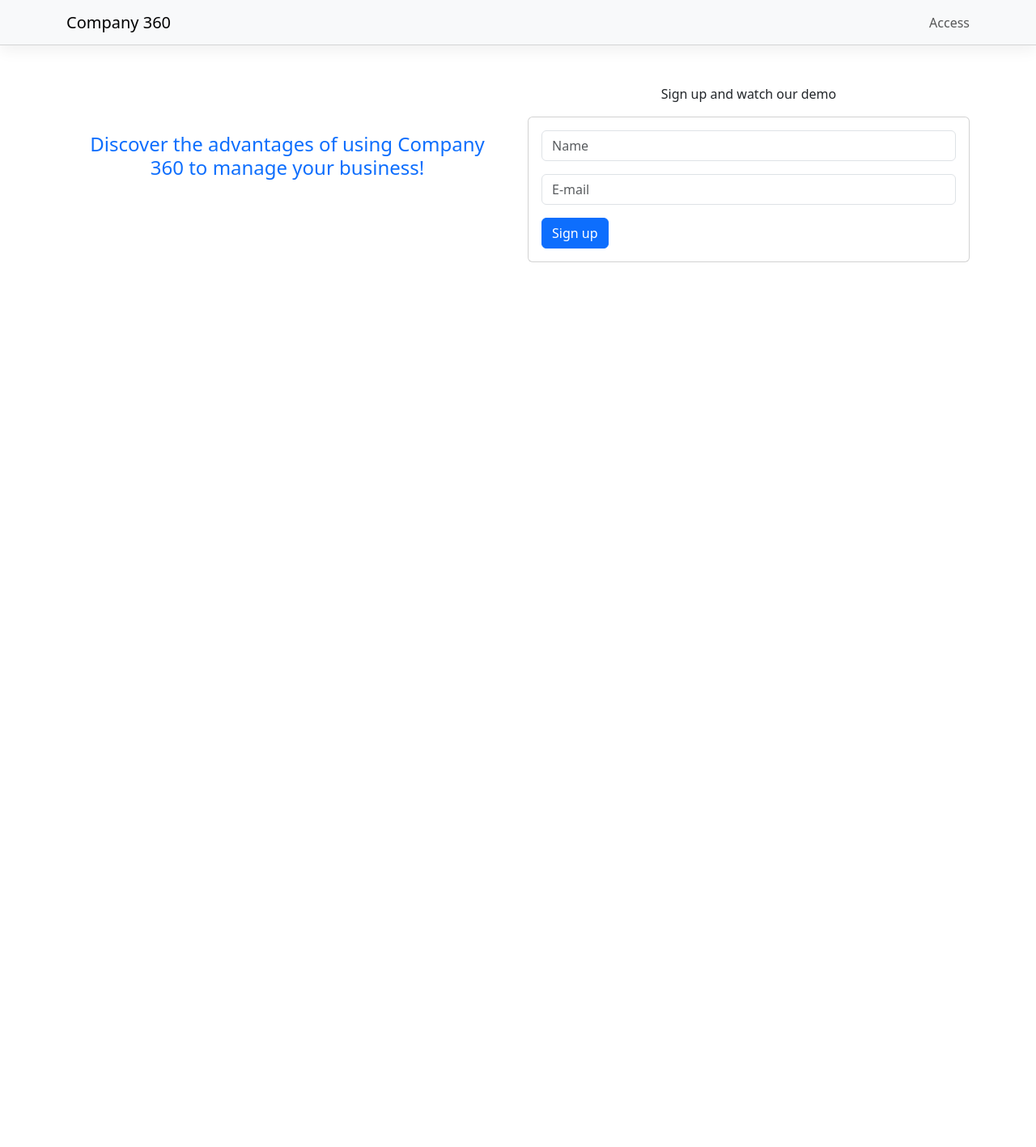
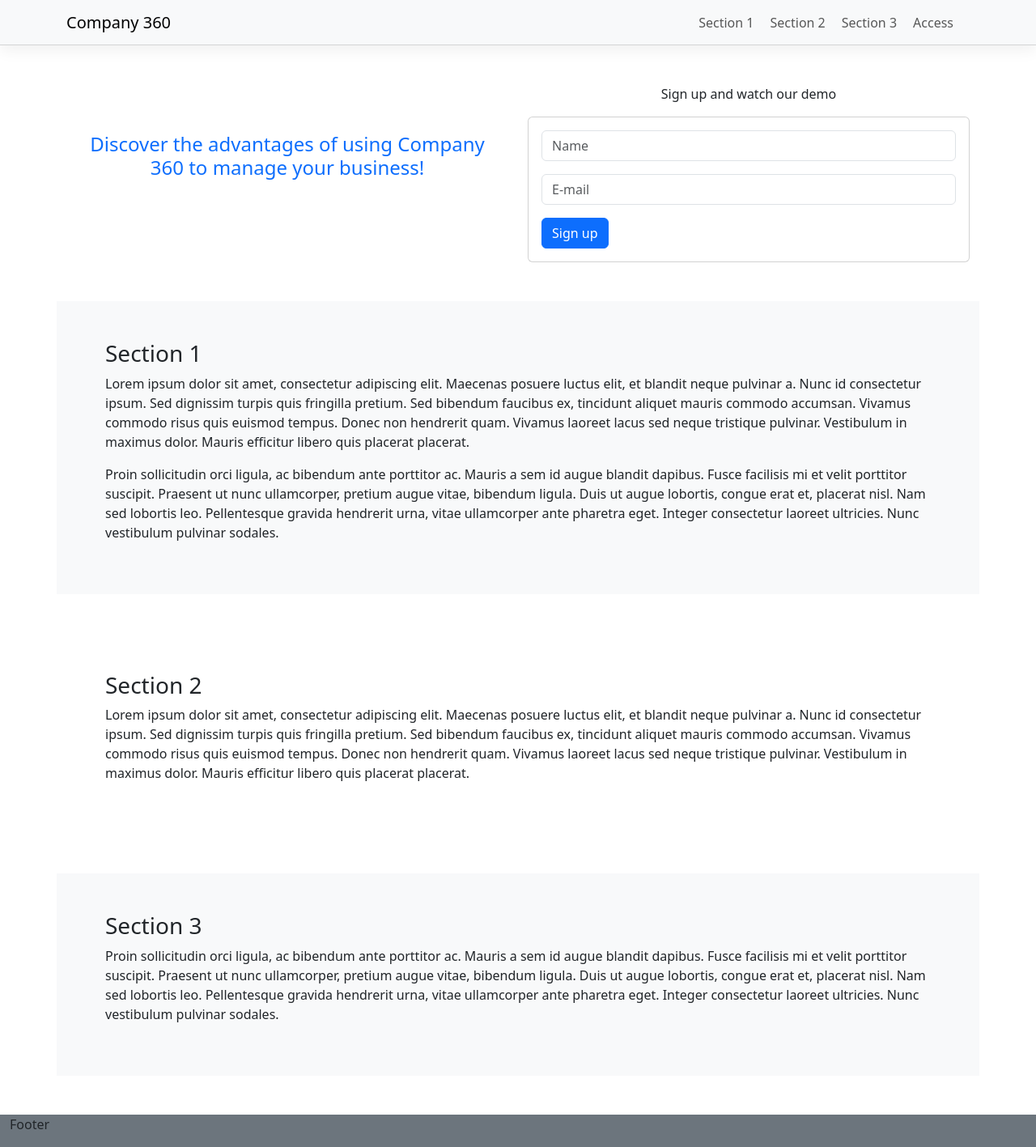
Before and after one commit to hanselpetter/vue-company, a Vue app: page / in a window 1280 px wide. Shown: the whole page at 81% size. Before the commit the page ends 800 px from the top, so only its background shows below. Built offline with nearby package versions, Linux system fonts and the light colour scheme.

Commit message:
update: scrollbehavior

```diff
--- a/src/router.js
+++ b/src/router.js
@@ -143,6 +143,18 @@
 
 const router = createRouter({
   history: createWebHistory(),
+  scrollBehavior(to, from, savedPosition) {
+    // return { left: 0, top: 150 }; //left = x, top = y
+    if (savedPosition) {
+      return savedPosition;
+    }
+
+    if (to.hash) {
+      return { el: to.hash };
+    }
+
+    return { left: 0, top: 0 };
+  },
   routes,
 });
 
--- a/src/views/SitePage.vue
+++ b/src/views/SitePage.vue
@@ -4,7 +4,26 @@
       <div class="container">
         <a class="navbar-brand" href="#">Company 360</a>
         <div class="navbar-nav">
-          <ul class="navbar-nav">
+          <ul class="navbar-nav links">
+            <li class="nav-item">
+              <router-link class="nav-link" to="#section_1"
+                >Section 1</router-link
+              >
+            </li>
+            <li class="nav-item">
+              <router-link
+                class="nav-link"
+                :to="{ path: '/', hash: '#section_2' }"
+                >Section 2</router-link
+              >
+            </li>
+            <li class="nav-item">
+              <router-link
+                class="nav-link"
+                :to="{ path: '/', hash: '#section_3' }"
+                >Section 3</router-link
+              >
+            </li>
             <li class="nav-item">
               <router-link class="nav-link" to="/login">Access</router-link>
             </li>
@@ -38,6 +57,68 @@
           </div>
         </div>
       </div>
+
+      <div class="row mt-5 p-5 bg-light">
+        <div class="col">
+          <h3 id="section_1">Section 1</h3>
+          <p>
+            Lorem ipsum dolor sit amet, consectetur adipiscing elit. Maecenas
+            posuere luctus elit, et blandit neque pulvinar a. Nunc id
+            consectetur ipsum. Sed dignissim turpis quis fringilla pretium. Sed
+            bibendum faucibus ex, tincidunt aliquet mauris commodo accumsan.
+            Vivamus commodo risus quis euismod tempus. Donec non hendrerit quam.
+            Vivamus laoreet lacus sed neque tristique pulvinar. Vestibulum in
+            maximus dolor. Mauris efficitur libero quis placerat placerat.
+          </p>
+          <p>
+            Proin sollicitudin orci ligula, ac bibendum ante porttitor ac.
+            Mauris a sem id augue blandit dapibus. Fusce facilisis mi et velit
+            porttitor suscipit. Praesent ut nunc ullamcorper, pretium augue
+            vitae, bibendum ligula. Duis ut augue lobortis, congue erat et,
+            placerat nisl. Nam sed lobortis leo. Pellentesque gravida hendrerit
+            urna, vitae ullamcorper ante pharetra eget. Integer consectetur
+            laoreet ultricies. Nunc vestibulum pulvinar sodales.
+          </p>
+        </div>
+      </div>
+
+      <div class="row mt-5 p-5">
+        <div class="col">
+          <h3 id="section_2">Section 2</h3>
+          <p>
+            Lorem ipsum dolor sit amet, consectetur adipiscing elit. Maecenas
+            posuere luctus elit, et blandit neque pulvinar a. Nunc id
+            consectetur ipsum. Sed dignissim turpis quis fringilla pretium. Sed
+            bibendum faucibus ex, tincidunt aliquet mauris commodo accumsan.
+            Vivamus commodo risus quis euismod tempus. Donec non hendrerit quam.
+            Vivamus laoreet lacus sed neque tristique pulvinar. Vestibulum in
+            maximus dolor. Mauris efficitur libero quis placerat placerat.
+          </p>
+        </div>
+      </div>
+
+      <div class="row mt-5 p-5 bg-light">
+        <div class="col">
+          <h3 id="section_3">Section 3</h3>
+          <p>
+            Proin sollicitudin orci ligula, ac bibendum ante porttitor ac.
+            Mauris a sem id augue blandit dapibus. Fusce facilisis mi et velit
+            porttitor suscipit. Praesent ut nunc ullamcorper, pretium augue
+            vitae, bibendum ligula. Duis ut augue lobortis, congue erat et,
+            placerat nisl. Nam sed lobortis leo. Pellentesque gravida hendrerit
+            urna, vitae ullamcorper ante pharetra eget. Integer consectetur
+            laoreet ultricies. Nunc vestibulum pulvinar sodales.
+          </p>
+        </div>
+      </div>
+    </div>
+
+    <div class="container-fluid mt-5">
+      <div class="row bg-secondary">
+        <div class="col">
+          <p>Footer</p>
+        </div>
+      </div>
     </div>
   </div>
 </template>
@@ -49,4 +130,11 @@
 .emphasis {
   padding: 60px 15px;
 }
+
+.links {
+  flex-direction: row;
+}
+.links a {
+  margin-right: 20px;
+}
 </style>
```
